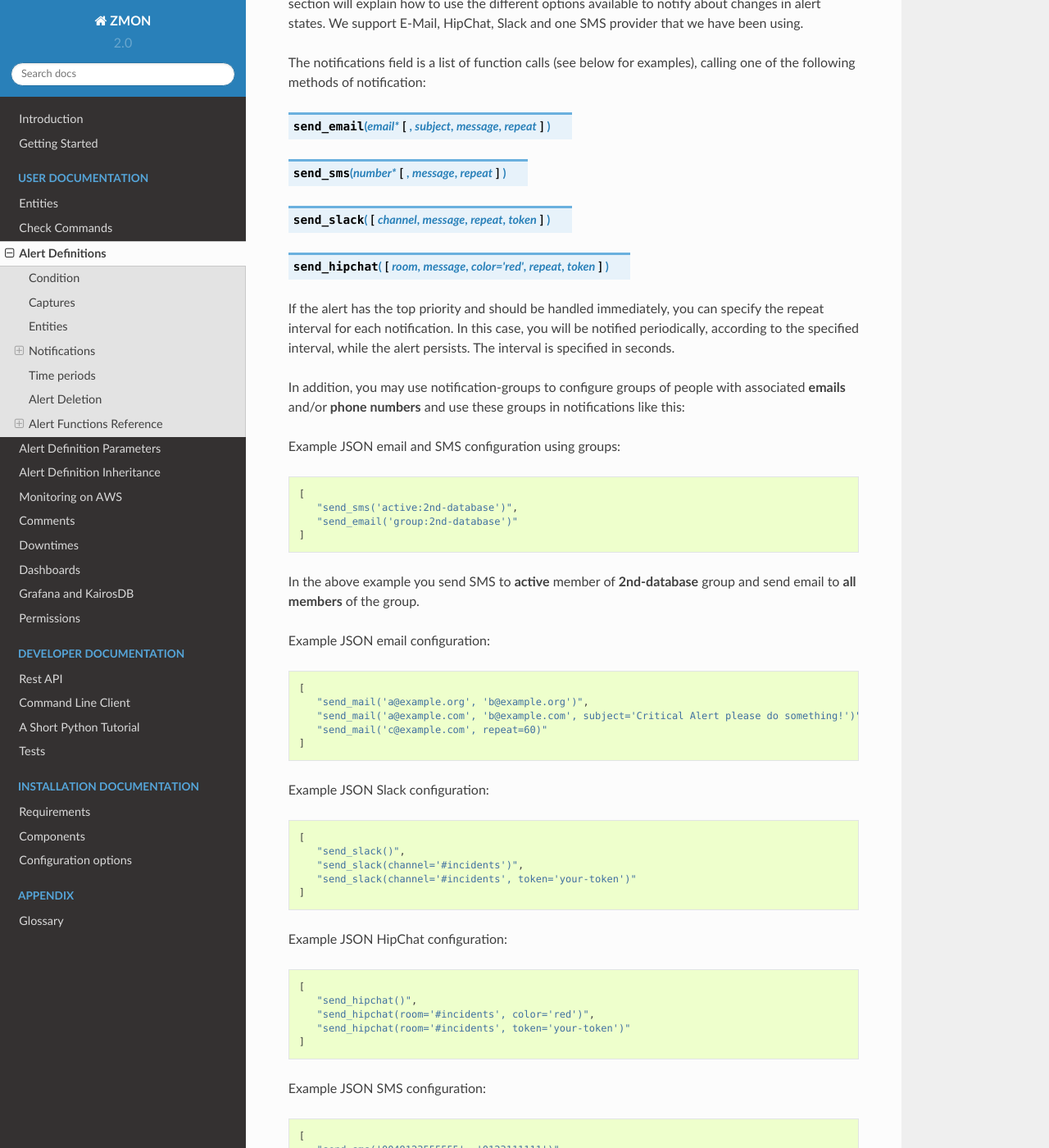
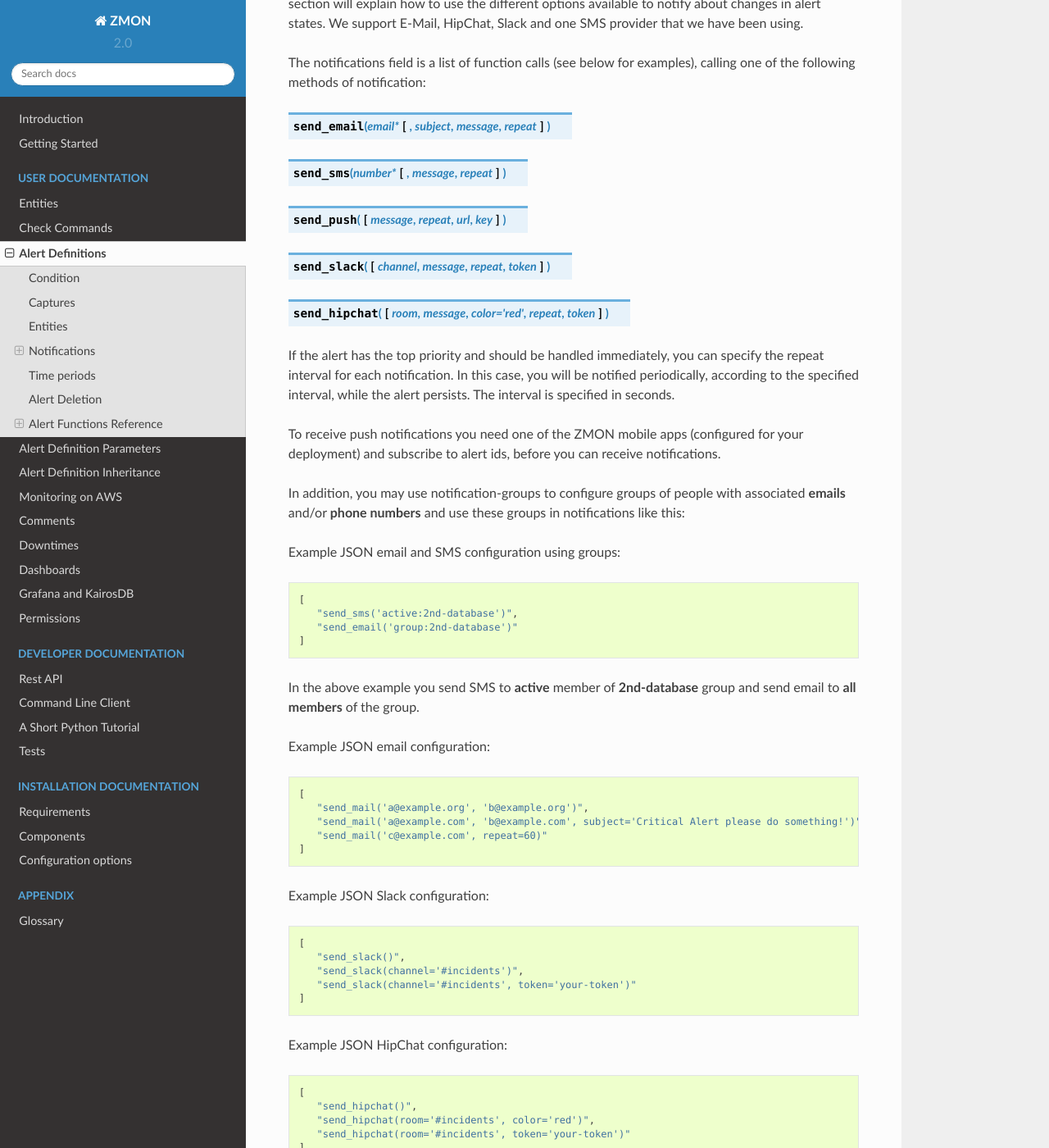
Before and after one commit to zalando-zmon/zmon-docs, a Sphinx documentation site: the page built from docs/user/alert-definitions.rst, in a window 1280 px wide and 1400 px high, scrolled down 3106 px. Shown: the whole window at 82% size. Built offline with Sphinx 7.4.7 and the Read the Docs theme 2.0.0, drawn with Linux system fonts in a browser that asks for light colours; some of the changed text lies outside the part shown.

Commit message:
Added push example

```diff
--- a/docs/user/alert-definitions.rst
+++ b/docs/user/alert-definitions.rst
@@ -142,12 +142,15 @@
 
 .. py:function:: send_email(email*, [subject, message, repeat])
 .. py:function:: send_sms(number*, [message, repeat])
+.. py:function:: send_push([message, repeat, url, key])
 .. py:function:: send_slack([channel, message, repeat, token])
 .. py:function:: send_hipchat([room, message, color='red', repeat, token])
 
 If the alert has the top priority and should be handled immediately, you can specify the repeat interval for each
 notification. In this case, you will be notified periodically, according to the specified interval, while the alert
 persists. The interval is specified in seconds.
+
+To receive push notifications you need one of the ZMON mobile apps (configured for your deployment) and subscribe to alert ids, before you can receive notifications.
 
 In addition, you may use :ref:`notification-groups` to configure groups of people with associated **emails** and/or **phone numbers** and use these groups in notifications like this:
 
@@ -191,6 +194,14 @@
       "send_hipchat(room='#incidents', color='red')",
       "send_hipchat(room='#incidents', token='your-token')"
    ]
+
+Example JSON Push configuration:
+
+   .. code-block:: yaml
+
+      [
+         "send_push()"
+      ]
 
 Example JSON SMS configuration:
 
```
